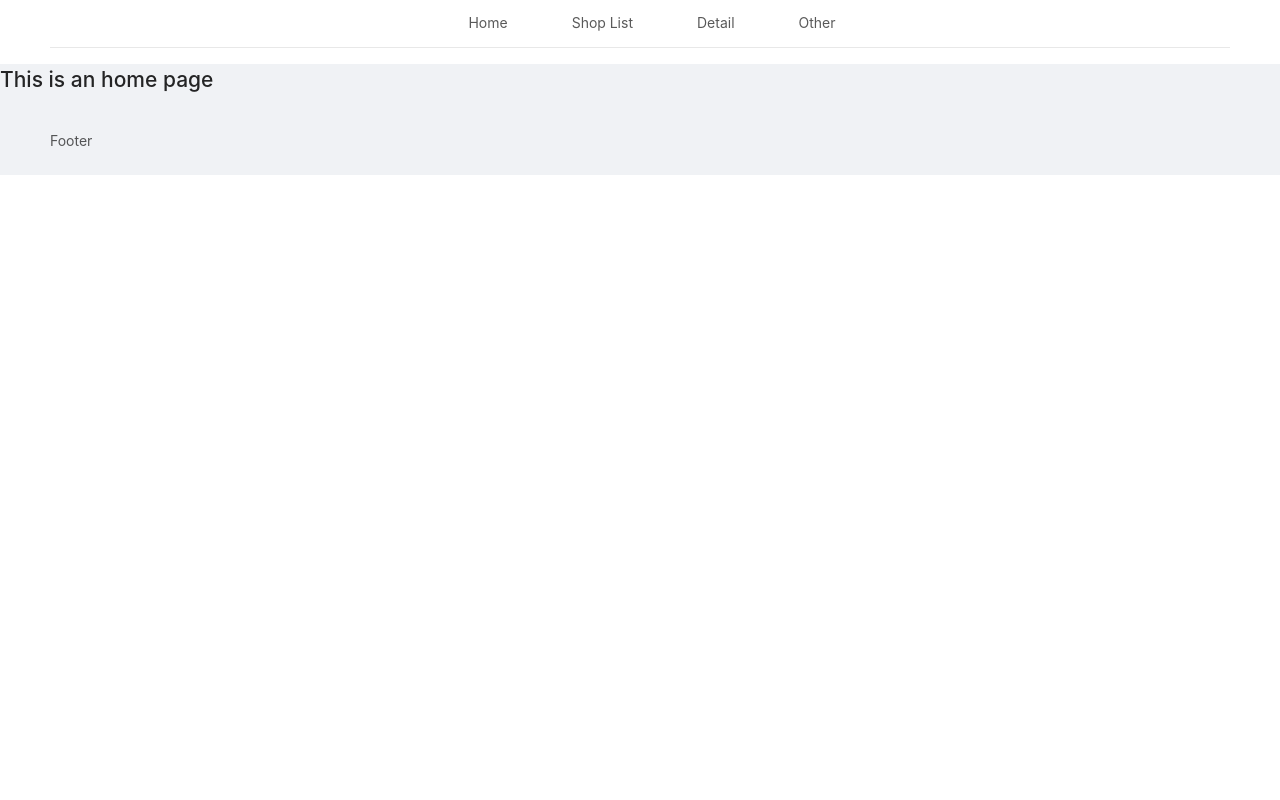
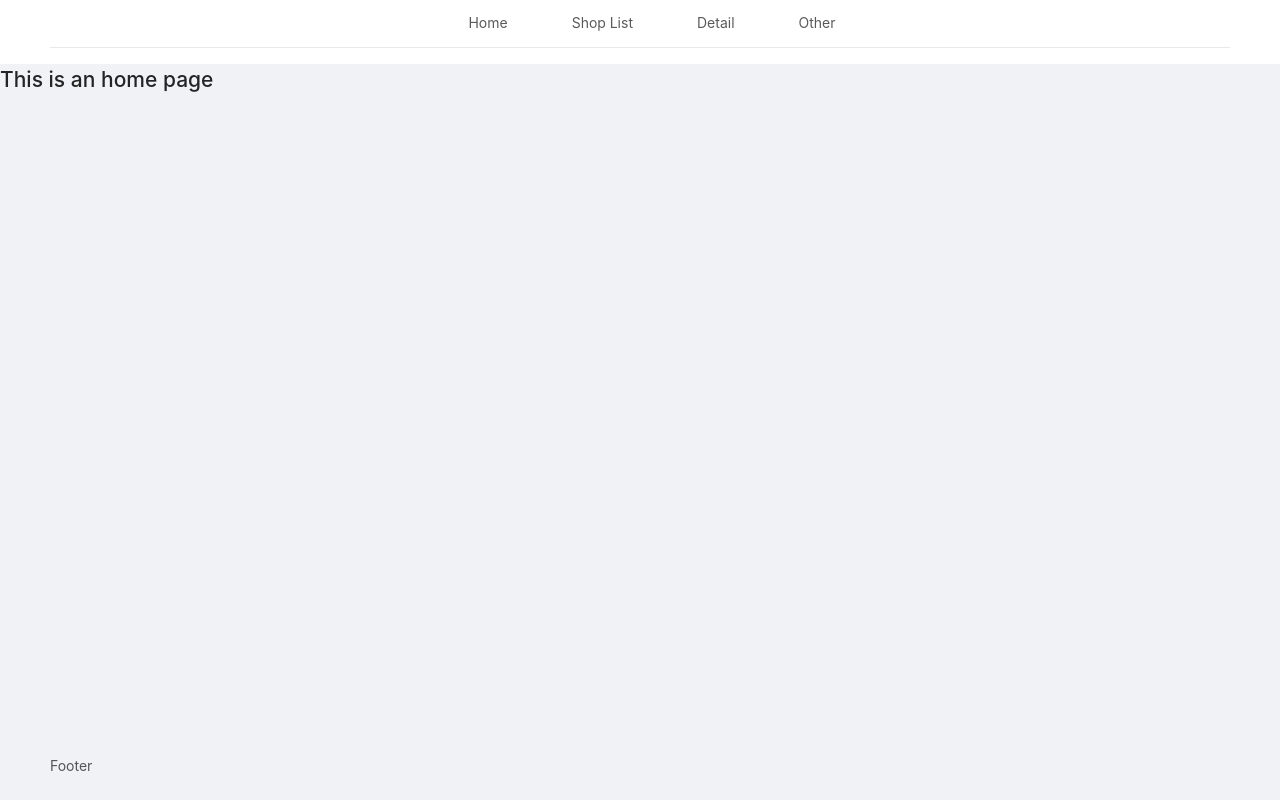
Before and after one commit to NgeKaworu/vue-demo, a Vue app: page /#/ in a window 1280 px wide. Built offline with nearby package versions, Linux system fonts and the light colour scheme.

Commit message:
完善布局

```diff
--- a/src/layout/BaseFooter.vue
+++ b/src/layout/BaseFooter.vue
@@ -22,4 +22,5 @@
 </script>
 
 <style scoped>
+
 </style>
--- a/src/layout/BaseHeader.vue
+++ b/src/layout/BaseHeader.vue
@@ -1,5 +1,5 @@
 <template>
-    <Header class='header'>
+    <Header class='base-header'>
       <Menu mode="horizontal">
         <Item key="home">
           <RouterLink to="/">
@@ -53,7 +53,7 @@
 </script>
 
 <style scoped>
-  .header {
+  .base-header {
     text-align: center;
     background: #fff;
   }
--- a/src/layout/BaseLayout.vue
+++ b/src/layout/BaseLayout.vue
@@ -1,5 +1,5 @@
 <template>
-  <Layout>
+  <Layout class="base-layout">
     <BaseHeader />
     <BaseContent />
     <BaseFooter />
@@ -27,8 +27,7 @@
 </script>
 
 <style scoped>
-  .header {
-    text-align: center;
-    background: #fff;
-  }
+.base-layout{
+  min-height: 100%
+}
 </style>
```
